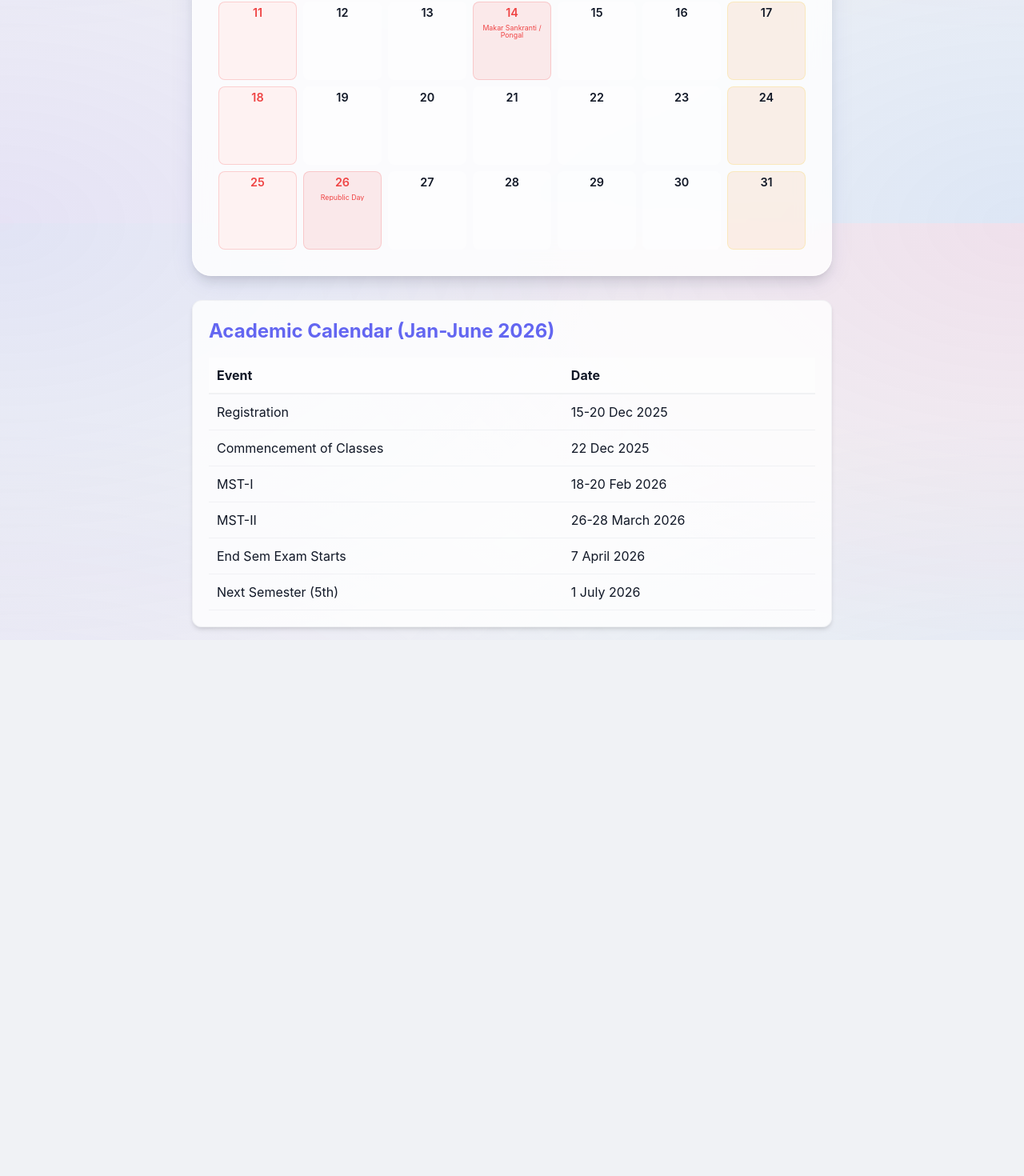
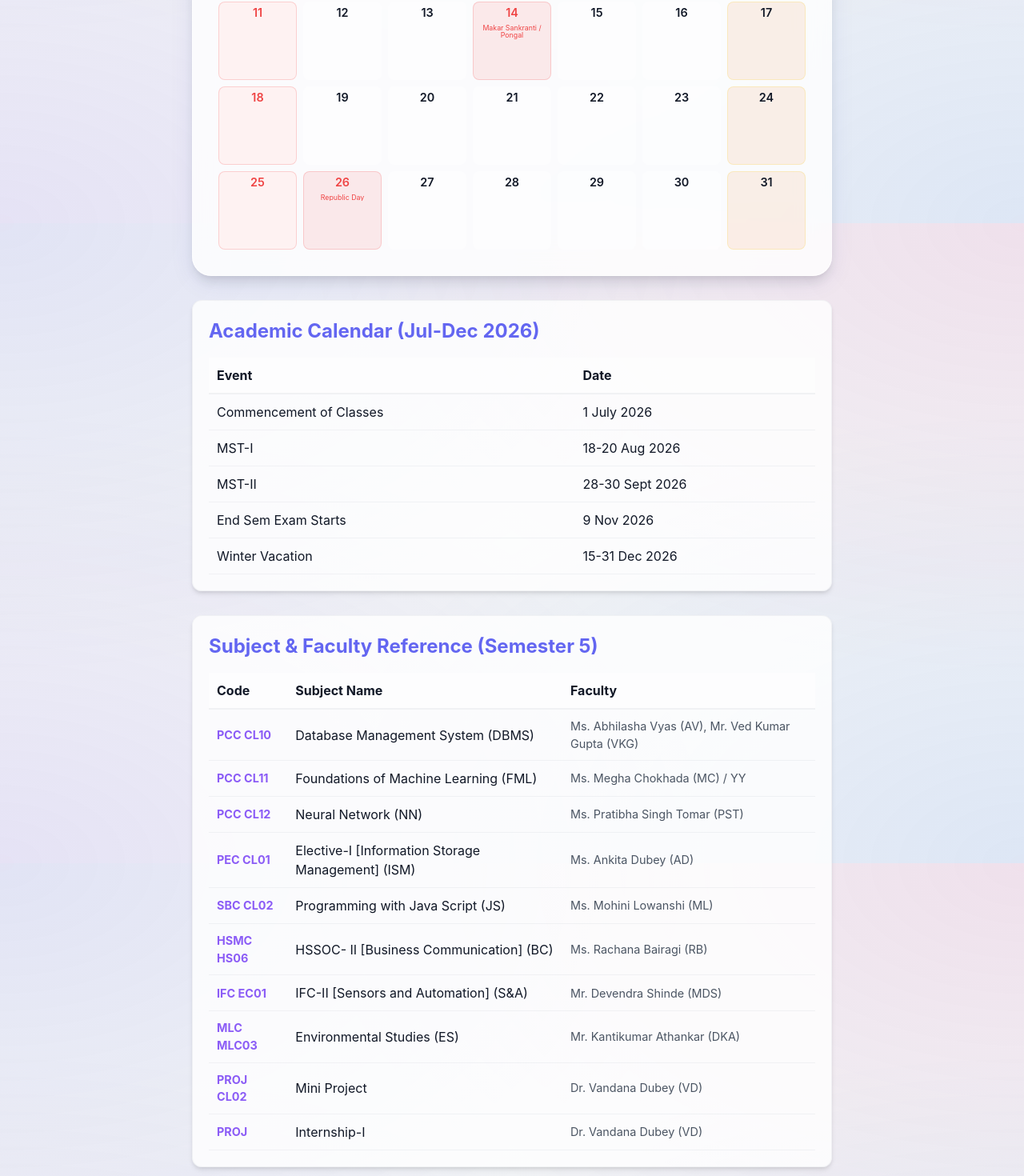
Before and after one commit to atultiwari997721/Calender, a React (Vite) app: page /atultiwari in a window 1280 px wide. Shown: the part 521-1991 px from the top of the page at 80% size. Before the commit the page ends 1321 px from the top, so only its background shows below. Built offline with nearby package versions, Linux system fonts and the light colour scheme.

Commit message:
Added new Calender Details

```diff
--- a/src/components/TimeTable/TimeTablePage.jsx
+++ b/src/components/TimeTable/TimeTablePage.jsx
@@ -77,7 +77,7 @@ const TimeTablePage = () => {
         border: '1px solid var(--border-color)',
         boxShadow: 'var(--shadow-md)'
       }}>
-        <h2 style={{ color: 'var(--primary-color)', marginBottom: '15px' }}>Academic Calendar (Jan-June 2026)</h2>
+        <h2 style={{ color: 'var(--primary-color)', marginBottom: '15px' }}>Academic Calendar (Jul-Dec 2026)</h2>
         <div style={{ overflowX: 'auto' }}>
           <table style={{ width: '100%', borderCollapse: 'collapse', color: 'var(--text-primary)' }}>
             <thead>
@@ -88,16 +88,59 @@ const TimeTablePage = () => {
             </thead>
             <tbody>
               {[
-                { event: 'Registration', date: '15-20 Dec 2025' },
-                { event: 'Commencement of Classes', date: '22 Dec 2025' },
-                { event: 'MST-I', date: '18-20 Feb 2026' },
-                { event: 'MST-II', date: '26-28 March 2026' },
-                { event: 'End Sem Exam Starts', date: '7 April 2026' },
-                { event: 'Next Semester (5th)', date: '1 July 2026' },
+                { event: 'Commencement of Classes', date: '1 July 2026' },
+                { event: 'MST-I', date: '18-20 Aug 2026' },
+                { event: 'MST-II', date: '28-30 Sept 2026' },
+                { event: 'End Sem Exam Starts', date: '9 Nov 2026' },
+                { event: 'Winter Vacation', date: '15-31 Dec 2026' },
               ].map((item, index) => (
                 <tr key={index} style={{ borderBottom: '1px solid var(--border-color)' }}>
                   <td style={{ padding: '10px' }}>{item.event}</td>
                   <td style={{ padding: '10px' }}>{item.date}</td>
+                </tr>
+              ))}
+            </tbody>
+          </table>
+        </div>
+      </div>
+
+      <div style={{
+        marginTop: '30px',
+        width: '100%',
+        background: 'var(--bg-card)',
+        padding: '20px',
+        borderRadius: '12px',
+        border: '1px solid var(--border-color)',
+        boxShadow: 'var(--shadow-md)',
+        marginBottom: '30px'
+      }}>
+        <h2 style={{ color: 'var(--primary-color)', marginBottom: '15px' }}>Subject & Faculty Reference (Semester 5)</h2>
+        <div style={{ overflowX: 'auto' }}>
+          <table style={{ width: '100%', borderCollapse: 'collapse', color: 'var(--text-primary)' }}>
+            <thead>
+              <tr style={{ background: 'var(--bg-glass)', borderBottom: '2px solid var(--border-color)' }}>
+                <th style={{ padding: '10px', textAlign: 'left' }}>Code</th>
+                <th style={{ padding: '10px', textAlign: 'left' }}>Subject Name</th>
+                <th style={{ padding: '10px', textAlign: 'left' }}>Faculty</th>
+              </tr>
+            </thead>
+            <tbody>
+              {[
+                { code: 'PCC CL10', subject: 'Database Management System (DBMS)', faculty: 'Ms. Abhilasha Vyas (AV), Mr. Ved Kumar Gupta (VKG)' },
+                { code: 'PCC CL11', subject: 'Foundations of Machine Learning (FML)', faculty: 'Ms. Megha Chokhada (MC) / YY' },
+                { code: 'PCC CL12', subject: 'Neural Network (NN)', faculty: 'Ms. Pratibha Singh Tomar (PST)' },
+                { code: 'PEC CL01', subject: 'Elective-I [Information Storage Management] (ISM)', faculty: 'Ms. Ankita Dubey (AD)' },
+                { code: 'SBC CL02', subject: 'Programming with Java Script (JS)', faculty: 'Ms. Mohini Lowanshi (ML)' },
+                { code: 'HSMC HS06', subject: 'HSSOC- II [Business Communication] (BC)', faculty: 'Ms. Rachana Bairagi (RB)' },
+                { code: 'IFC EC01', subject: 'IFC-II [Sensors and Automation] (S&A)', faculty: 'Mr. Devendra Shinde (MDS)' },
+                { code: 'MLC MLC03', subject: 'Environmental Studies (ES)', faculty: 'Mr. Kantikumar Athankar (DKA)' },
+                { code: 'PROJ CL02', subject: 'Mini Project', faculty: 'Dr. Vandana Dubey (VD)' },
+                { code: 'PROJ', subject: 'Internship-I', faculty: 'Dr. Vandana Dubey (VD)' },
+              ].map((item, index) => (
+                <tr key={index} style={{ borderBottom: '1px solid var(--border-color)' }}>
+                  <td style={{ padding: '10px', fontWeight: 'bold', fontSize: '0.9rem', color: 'var(--accent-color)' }}>{item.code}</td>
+                  <td style={{ padding: '10px' }}>{item.subject}</td>
+                  <td style={{ padding: '10px', fontSize: '0.9rem', color: 'var(--text-secondary)' }}>{item.faculty}</td>
                 </tr>
               ))}
             </tbody>
--- a/src/data/timeTable.js
+++ b/src/data/timeTable.js
@@ -1,43 +1,40 @@
 export const timeTable = {
   Monday: [
-    { time: '09:45-11:25', subject: 'OS Lab(A)(A. Vyas) N-206 / Adv. Py Lab(B)(S. Soni) N-107', type: 'Lab' },
-    { time: '11:30-12:20', subject: 'BCT(L) (S.K. Barodia) F-101', type: 'Lecture' },
-    { time: '12:20-01:10', subject: 'OS(L) (A. Vyas) F-101', type: 'Lecture' },
-    { time: '01:40-02:30', subject: 'ADA(L) (Ms. Harshita) F-101', type: 'Lecture' },
-    { time: '02:30-03:20', subject: 'CN(L) (Dr. V. Dubey) F-101', type: 'Lecture' },
-    { time: '03:20-04:50', subject: 'Spoken Tutorial', type: 'Tutorial' }
+    { time: '09:45-10:35', subject: 'ISM(L) AD', type: 'Lecture' },
+    { time: '10:35-11:25', subject: 'FML(L) YY', type: 'Lecture' },
+    { time: '11:30-01:10', subject: 'ML Lab(A)(YY/ML) N-108 / DBMS Lab(B)(VKG/AV) N-109', type: 'Lab' },
+    { time: '01:40-02:30', subject: 'NN(L) PST', type: 'Lecture' },
+    { time: '03:20-04:50', subject: 'Internship I', type: 'Other' }
   ],
   Tuesday: [
-    { time: '09:45-11:25', subject: 'WT Lab(A)(YB) N-205 / CN Lab(B)(Dr. V. Dubey/A. Vyas) N-206', type: 'Lab' },
-    { time: '11:30-12:20', subject: 'CN(L) (Dr. V. Dubey) F-101', type: 'Lecture' },
-    { time: '12:20-01:10', subject: 'DS(L) (Ms. S. Dongre) F-101', type: 'Lecture' },
-    { time: '01:40-02:30', subject: 'OS(L) (A. Vyas) F-101', type: 'Lecture' },
-    { time: '02:30-03:20', subject: 'MLC(L) (Dr. S. Sen) F-101', type: 'Lecture' },
-    { time: '03:20-04:50', subject: 'Spoken Tutorial', type: 'Tutorial' }
+    { time: '09:45-11:25', subject: 'BC(L) RB', type: 'Lecture' },
+    { time: '11:30-12:20', subject: 'FML(L) YY', type: 'Lecture' },
+    { time: '12:20-01:10', subject: 'NN(L) PST', type: 'Lecture' },
+    { time: '01:40-02:30', subject: 'DBMS(L) AV', type: 'Lecture' },
+    { time: '02:30-04:50', subject: 'Mini Project', type: 'Other' }
   ],
   Wednesday: [
-    { time: '09:45-10:35', subject: 'BCT(L) (S.K. Barodia) F-101', type: 'Lecture' },
-    { time: '10:35-11:25', subject: 'DS(L) (Ms. S. Dongre) F-101', type: 'Lecture' },
-    { time: '11:30-01:10', subject: 'Adv. Py Lab(A)(S. Soni/S.K. Barodia) N-007 / ADA Lab(B)(Ms. Harshita/NS) N-107', type: 'Lab' },
-    { time: '01:40-02:30', subject: 'CN(L) (Dr. V. Dubey) F-101', type: 'Lecture' },
-    { time: '02:30-03:20', subject: 'ADA(L) (Ms. Harshita) F-101', type: 'Lecture' },
-    { time: '03:20-04:50', subject: 'CN Lab(A)(Dr. V. Dubey/PST) N-107 / WT Lab(B)(YB/MC) N-007', type: 'Lab' }
+    { time: '09:45-11:25', subject: 'ML Lab(B)(YY/ML) N-108 / DBMS Lab(A)(VKG/NKY) N-109', type: 'Lab' },
+    { time: '11:30-12:20', subject: 'DBMS(L) AV', type: 'Lecture' },
+    { time: '12:20-01:10', subject: 'S&A(L) MDS', type: 'Lecture' },
+    { time: '01:40-02:30', subject: 'ISM(L) AD', type: 'Lecture' },
+    { time: '02:30-04:50', subject: 'Spoken Tutorial', type: 'Tutorial' }
   ],
   Thursday: [
-    { time: '09:45-10:35', subject: 'Spoken Tutorial', type: 'Tutorial' },
-    { time: '10:35-11:25', subject: 'ADA(L) (Ms. Harshita) F-101', type: 'Lecture' },
-    { time: '11:30-01:10', subject: 'Adv. Py Lab(B)(S. Soni) N-007 / ADA Lab(A)(Ms. Harshita/NS) N-107', type: 'Lab' },
-    { time: '01:40-02:30', subject: 'CN(L) (Dr. V. Dubey) F-101', type: 'Lecture' },
-    { time: '02:30-03:20', subject: 'OS(L) (A. Vyas) F-101', type: 'Lecture' },
-    { time: '03:20-04:50', subject: 'OS Lab(B)(A. Vyas/S.K. Barodia) N-107 / Adv. Py(A)(S. Soni/VKG) N-007', type: 'Lab' }
+    { time: '09:45-10:35', subject: 'NN(L) PST', type: 'Lecture' },
+    { time: '10:35-11:25', subject: 'FML(L) YY', type: 'Lecture' },
+    { time: '11:30-01:10', subject: 'DBMS Lab(B)(VKG/SKB) N-007 / JS Lab(A) (ML) N-205', type: 'Lab' },
+    { time: '01:40-02:30', subject: 'DBMS(L) AV', type: 'Lecture' },
+    { time: '02:30-03:20', subject: 'ISM(L) AD', type: 'Lecture' },
+    { time: '03:20-04:50', subject: 'LLC', type: 'Other' }
   ],
   Friday: [
-    { time: '09:45-10:35', subject: 'Spoken Tutorial', type: 'Tutorial' },
-    { time: '10:35-11:25', subject: 'OS(L) (A. Vyas) F-101', type: 'Lecture' },
-    { time: '11:30-12:20', subject: 'ADA(L) (Ms. Harshita) F-101', type: 'Lecture' },
-    { time: '12:20-01:10', subject: 'DS(L) (Ms. S. Dongre) F-101', type: 'Lecture' },
-    { time: '01:40-03:20', subject: 'I&C (P) (S. Kanungo)', type: 'Practical' },
-    { time: '03:20-04:50', subject: 'LLC', type: 'Other' }
+    { time: '09:45-10:35', subject: 'DBMS(L) AV', type: 'Lecture' },
+    { time: '10:35-11:25', subject: 'FML(L) YY', type: 'Lecture' },
+    { time: '11:30-12:20', subject: 'S&A(L) MDS', type: 'Lecture' },
+    { time: '12:20-01:10', subject: 'ES(L) DKA', type: 'Lecture' },
+    { time: '01:40-03:20', subject: 'DBMS Lab(A)(VKG/PST) N-107 / JS Lab(B) (ML) N-205', type: 'Lab' },
+    { time: '03:20-04:50', subject: 'Spoken Tutorial', type: 'Tutorial' }
   ],
   Saturday: [
     { time: 'ALL DAY', subject: 'Expert Lecture', type: 'Special' }
```
Also changed, not shown: 1 other file (tests, documents, lock files or other folders).
